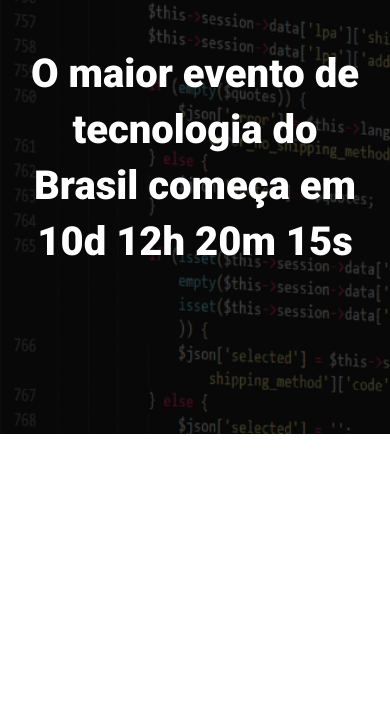
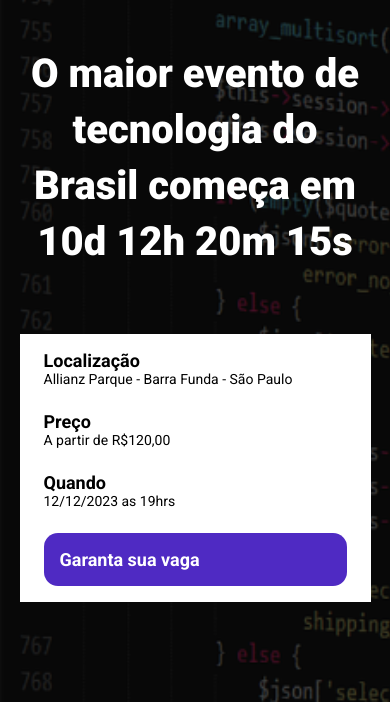
Before and after one commit to coder-gaia/ebac-talks, a website built with Parcel: page src/index.html in a window 390 px wide. Shown: the part 162-864 px from the top of the page. Built offline with nearby package versions, Linux system fonts and the light colour scheme.

Commit message:
building the components section

```diff
--- a/src/index.html
+++ b/src/index.html
@@ -16,6 +16,25 @@
             <p class="hero__text">
                 O maior evento de tecnologia do Brasil começa em 10d 12h 20m 15s
             </p>
+            <div class="infos-bar">
+                <ul class="infos-bar__infos">
+                    <li class="infos-bar__infos__item">
+                        <b>Localização</b>
+                        Allianz Parque - Barra Funda - São Paulo
+                    </li>
+                    <li class="infos-bar__infos__item">
+                        <b>Preço</b>
+                        A partir de R$120,00
+                    </li>
+                    <li class="infos-bar__infos__item">
+                        <b>Quando</b>
+                        12/12/2023 as 19hrs
+                    </li>
+                </ul>
+                <a href="#" class="button button--primary">
+                    Garanta sua vaga
+                </a>
+            </div>
         </div>
     </header>
 
--- /dev/null
+++ b/src/styles/components/_buttons.scss
@@ -0,0 +1,25 @@
+.button{
+    padding: 16px;
+    font-size: 18px;
+    font-weight: bold;
+    text-decoration: none;
+    text-align: center;
+    white-space: nowrap;
+
+
+    &--primary{
+        color:#fff;
+        background-color: #4f2ac3;
+        border-radius: 14px;
+
+    }
+    @media (max-width:640px){
+        display: block;
+        width: 100%;
+    }
+
+    @media (max-width:1024px){
+        display: flex;
+        align-items: center;
+    }
+}
--- /dev/null
+++ b/src/styles/components/_infos_bar.scss
@@ -0,0 +1,40 @@
+.infos-bar{
+    display: flex;
+    justify-content: space-between;
+    padding: 16px 24px;
+    background-color: #fff;
+
+    &__infos{
+        display: flex;
+        gap: 40px;
+
+        &__item{
+            font-size: 14px;
+            color:#000;
+
+            b{
+                font-size: 18px;
+                display: block;
+                color:#000;
+            }
+        }
+    }
+
+    @media (max-width:640px){
+        display: block;
+
+        &__infos{
+            display: block;
+
+            &__item{
+                margin-bottom: 24px;
+            }
+        }
+    }
+
+    @media (max-width:1024px){
+        &__infos{
+            gap: 16px;
+        }
+    }
+}
--- a/src/styles/main.scss
+++ b/src/styles/main.scss
@@ -1,4 +1,7 @@
 @use 'hero';
+@use 'components/infos_bar';
+@use 'components/buttons';
+
 
 *{
     padding: 0;
@@ -6,6 +9,7 @@
     box-sizing: border-box;
     font-family: 'Roboto', sans-serif;
     color: #fff;
+    list-style: none;
 }
 
 .container{
```
